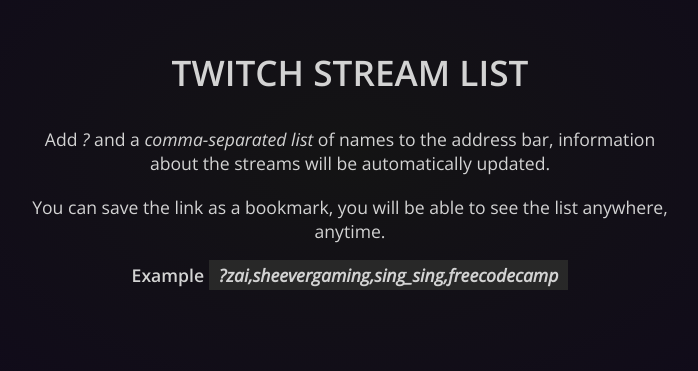
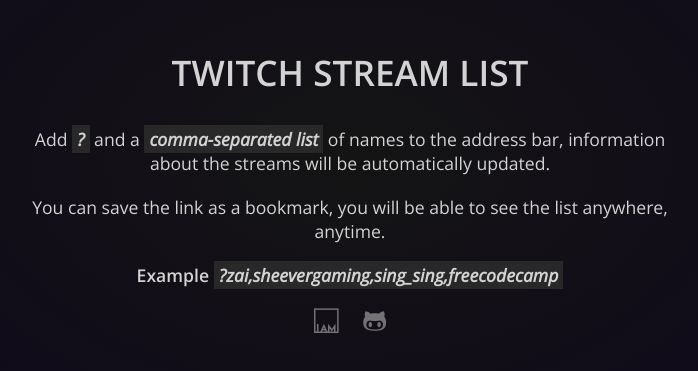
Before and after one commit to iamsquare/twitchList, a plain HTML site: page index.html in a window 1280 px wide. Shown: the part 243-614 px from the top of the page, without its empty margins (290-988 px from the left). Drawn offline with nearby package versions, Linux system fonts and the light colour scheme.

Commit message:
Updated README.md

```diff
--- a/index.html
+++ b/index.html
@@ -17,9 +17,10 @@
 	<div id="app-container">
 		<div id="tutorial-container" ng-show="mc.enableTutorial">
 			<h1>Twitch Stream List</h1>
-			<p>Add <i>?</i> and a <i>comma-separated list</i> of names to the address bar, information about the streams will be automatically updated.</p>
+			<p>Add <span>?</span> and a <span>comma-separated list</span> of names to the address bar, information about the streams will be automatically updated.</p>
 			<p>You can save the link as a bookmark, you will be able to see the list anywhere, anytime.</p>
 			<p><a ng-href="{{mc.path + '?zai,sheevergaming,sing_sing,freecodecamp'}}">Example <span>?zai,sheevergaming,sing_sing,freecodecamp</span></a></p>
+			<p><a href="http://www.iamsquare.it" target="_blank"><i class="logo logo-logo"></i></a>  <a href="http://github.com/squaremarco/jsTwitchList" target="_blank"><i class="fa fa-github-alt"></i></a>  <!--<a href="#" target="_blank"><i class="fa fa-file-code-o"></i></a>--></p>
 		</div>
 		<a class="stream-container" ng-href="{{result.url}}" target="_blank" ng-repeat="result in mc.results">
 			<div class="stream-logo-container">
--- a/scss/main.scss
+++ b/scss/main.scss
@@ -43,15 +43,19 @@
 		text-transform: uppercase;
 		margin-bottom: $spacing-size;
 	}
-	a{
-
+	.fa, .logo {
+		font-size: 1.4em;
+		transition: all ease-in 0.1s;
+		opacity: 0.5;
+		&:hover{
+			opacity: 1;
+		}
 	}
-	i, span{
+	span{
 		font-style: italic;
-	}
-	span {
 		background: $container-color;
-		padding: 3px 10px;
+		padding: 2px 5px;
+		font-weight: 600;
 	}
 	p {
 		font-weight: 300;
@@ -59,6 +63,7 @@
 	}
 	a {
 		font-weight: 600;
+		margin: 0 10px;
 	}
 }
 
```
Also changed, not shown: README.md, css/main.css, previewHome.png, previewList.png, previewSidePanel.png (added), 1 other file.
